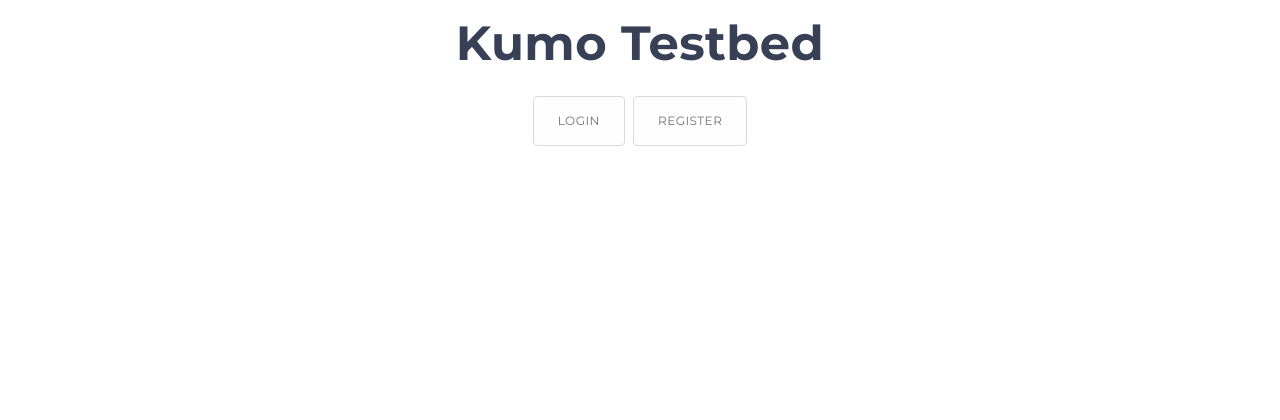
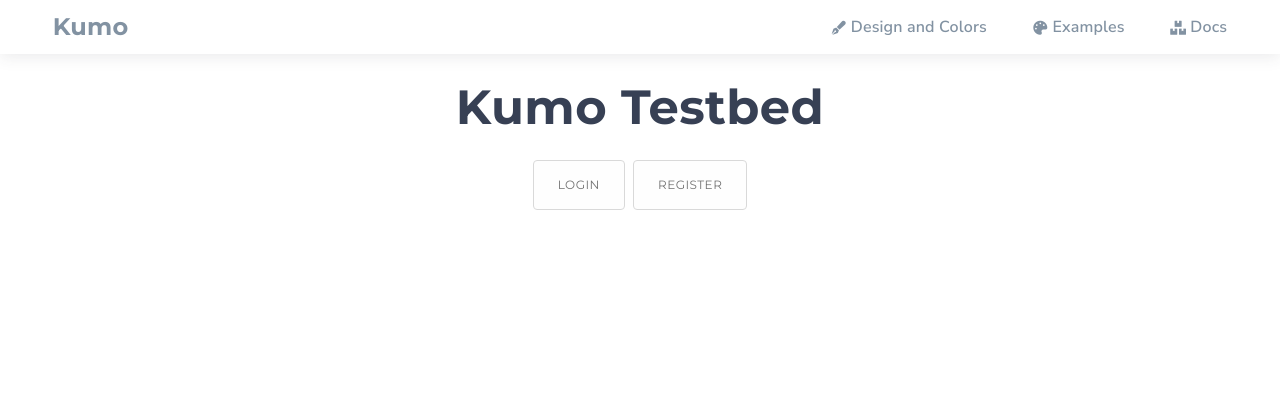
Before and after one commit to devhid/kumo, a Flask app: page / in a window 1280 px wide. Shown: the top 420 px of the page. Before the commit the page ends 146 px from the top, so only its background shows below. Run offline with Flask 2, Linux system fonts and the light colour scheme; some libraries are stand-ins or nearby versions.

```diff
--- a/fake-website/forms/register.py
+++ b/fake-website/forms/register.py
@@ -10,6 +10,7 @@ class Register(Form):
     name = StringField('Name')
     gender = RadioField('Gender', choices = [('male', 'Male'), ('female', 'Female'), ('other', 'Other')])
     email = StringField('Email')
+    password = PasswordField('Password')
     city = StringField('City')
     country = StringField('Country')
     subscription = SelectField('Subscription', choices = subscription_types)
--- /dev/null
+++ b/fake-website/static/app.css
@@ -0,0 +1,7 @@
+.has-nav {
+    margin-top: 5rem;
+}
+
+a button {
+    margin-bottom: 0;
+}
--- a/fake-website/templates/base.html
+++ b/fake-website/templates/base.html
@@ -7,6 +7,7 @@
         <title>{% block title %}{% endblock %}</title>
 
         <link href="{{ url_for('static', filename='cirrus.min.css') }}" type="text/css" rel="stylesheet"/>
+        <link href="{{ url_for('static', filename='app.css') }}" type="text/css" rel="stylesheet"/>
 
         <link href="https://fonts.googleapis.com/css?family=Nunito+Sans:200,300,400,600,700" rel="stylesheet">
         <link href="https://fonts.googleapis.com/css?family=Montserrat:400,700" rel="stylesheet">
--- a/fake-website/templates/home.html
+++ b/fake-website/templates/home.html
@@ -1,7 +1,48 @@
 {% extends "base.html" %}
 {% block title %}Home{% endblock %}
 {% block body %}
-<div class="content u-text-center">
+<div id="header" class="header header-top header-fixed unselectable header-animated header-clear-mod">
+    <div class="header-brand">
+        <div class="nav-item no-hover">
+            <a>
+                <h5 class="title">Kumo</h5>
+            </a>
+        </div>
+        <div class="nav-item nav-btn" id="header-btn">
+            <span></span>
+            <span></span>
+            <span></span>
+        </div>
+    </div>
+    <div class="header-nav" id="header-menu">
+        <div class="nav-left"></div>
+
+        <div class="nav-right">
+            <div class="nav-item">
+                <a href="#">
+                    <span class="icon">
+                        <i class="fas fa-wrapper fa-pen-fancy small"></i>
+                    </span>
+                    Design and Colors</a>
+            </div>
+            <div class="nav-item">
+                <a href="#">
+                    <span class="icon">
+                        <i class="fas fa-wrapper fa-palette small"></i>
+                    </span>
+                    Examples</a>
+            </div>
+            <div class="nav-item">
+                <a href="#">
+                    <span class="icon">
+                        <i class="fas fa-wrapper fa-boxes small"></i>
+                    </span>
+                    Docs</a>
+            </div>
+        </div>
+    </div>
+</div>
+<div class="content u-text-center has-nav">
     <h1 class="lead">Kumo Testbed</h1>
     <div class="row">
         {% for page in pages %}
```
Also changed, not shown: fake-website/templates/registration.html (+8 -1 lines).
